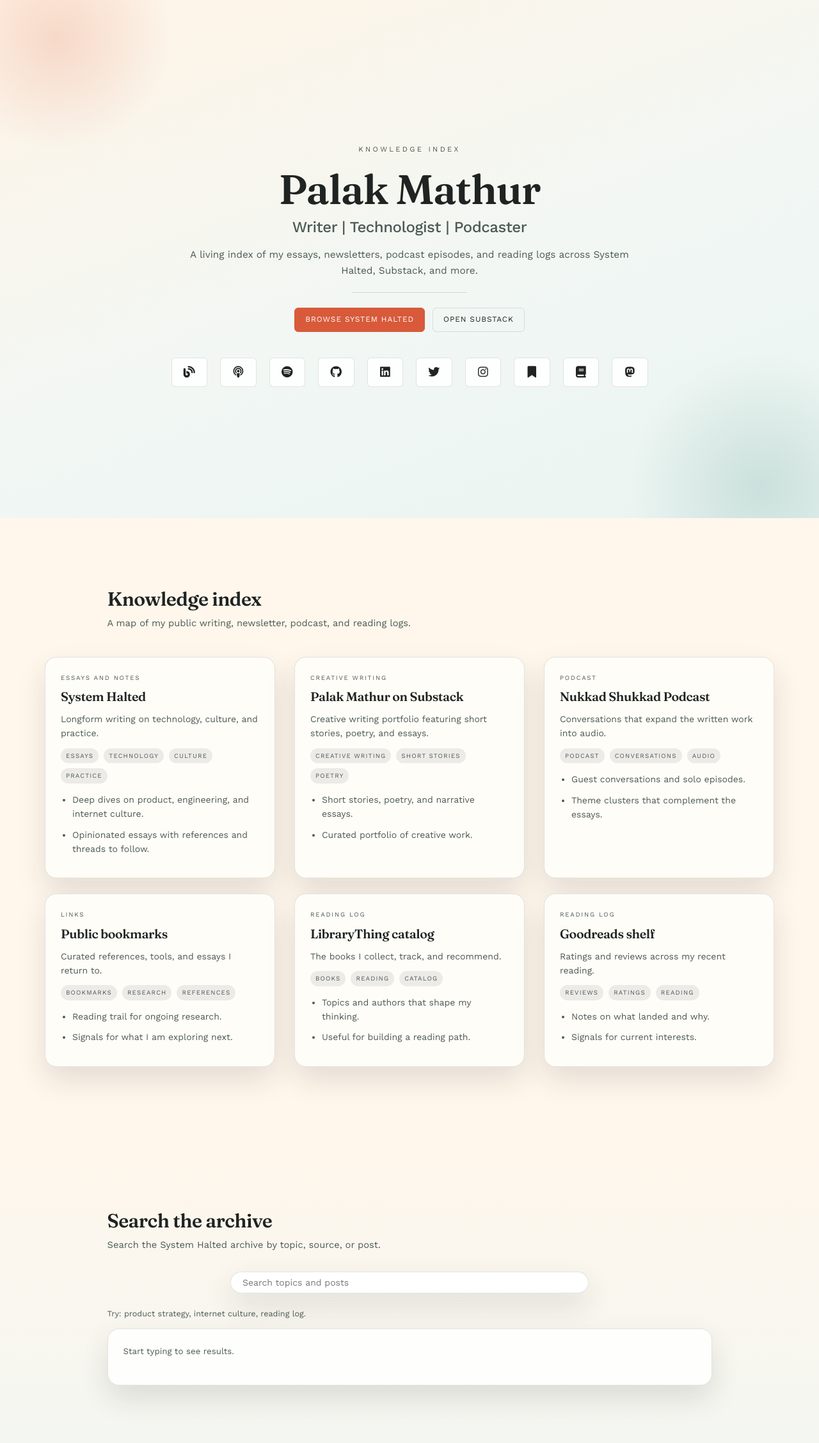
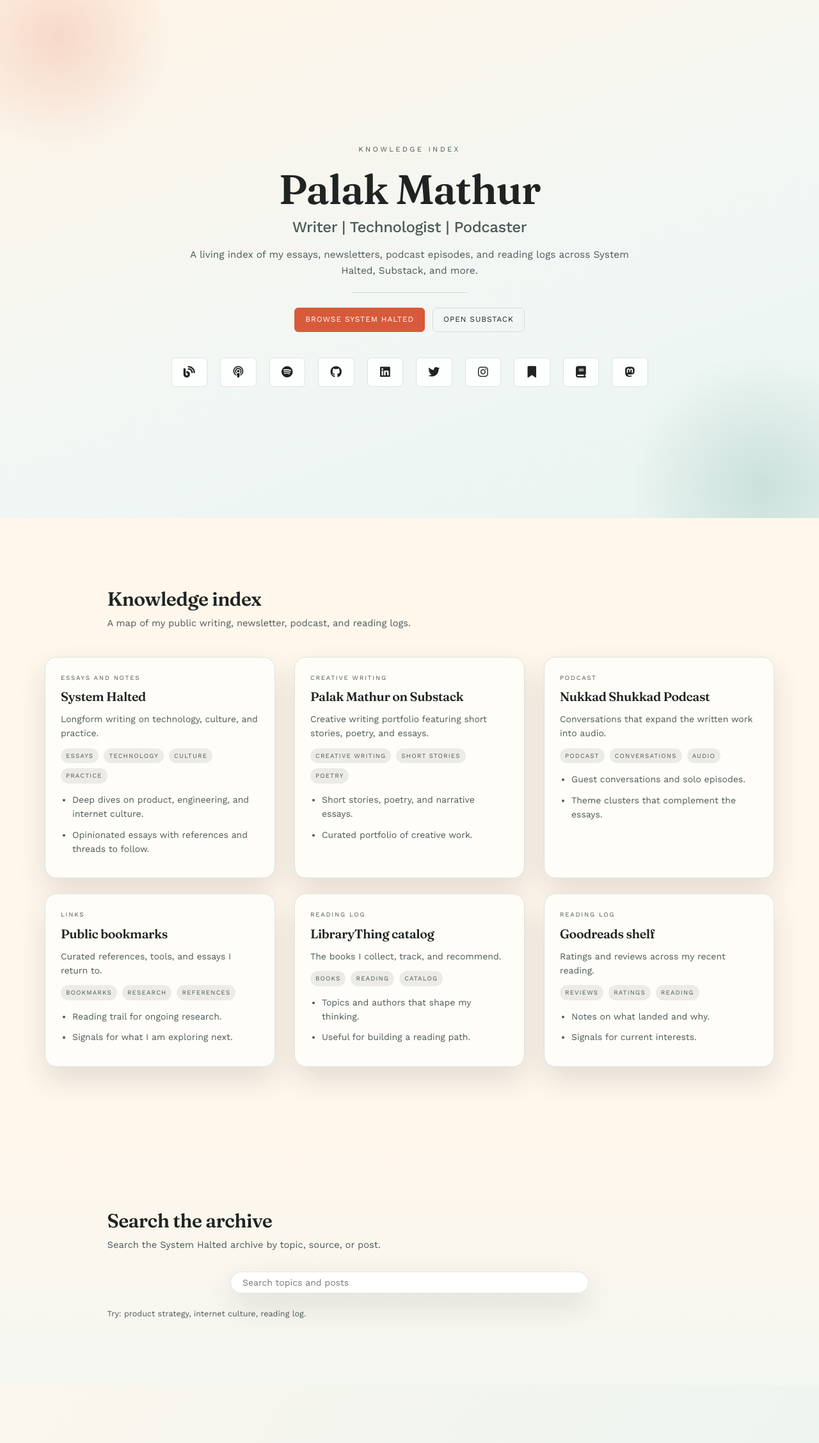
Before and after one commit to systemhalted/about-me, a Jekyll site: the page built from index.html, in a window 1280 px wide. Shown: the whole page at 64% size. Built offline with Jekyll 4.4.1, drawn with Linux system fonts in a browser that asks for light colours; nearby versions of some CDN libraries; after the commit the page ends 2165 px from its top, so only the background shows below that; some of the changed lines change nothing that is shown.

Commit message:
show search panel only for results

```diff
--- a/_includes/knowledge-search.html
+++ b/_includes/knowledge-search.html
@@ -14,9 +14,7 @@
 					</div>
 					<p class="search-hint">Try: product strategy, internet culture, reading log.</p>
 				</div>
-				<div class="search-results search-panel">
-					<div class="search-loading js-search-loading is-hidden">Loading the System Halted index... this can take a few seconds.</div>
-					<div class="search-placeholder js-search-placeholder">Start typing to see results.</div>
+				<div class="search-results search-panel js-search-panel is-hidden">
 					<div class="search-results-list js-search-results-list"></div>
 				</div>
 			</div>
--- a/css/landing-page.css
+++ b/css/landing-page.css
@@ -253,12 +253,6 @@
     border: 1px solid var(--border);
     background-color: rgba(255, 255, 255, 0.85);
     box-shadow: var(--shadow);
-}
-
-.search-loading,
-.search-placeholder {
-    color: var(--muted);
-    font-size: 0.95em;
 }
 
 .search-results-list {
--- a/js/landing-page.js
+++ b/js/landing-page.js
@@ -17,8 +17,7 @@
     var $searchCount = $('.js-search-count');
     var $searchEmpty = $('.js-search-empty');
     var $searchError = $('.js-search-error');
-    var $searchLoading = $('.js-search-loading');
-    var $searchPlaceholder = $('.js-search-placeholder');
+    var $searchPanel = $('.js-search-panel');
     var $searchResultsList = $('.js-search-results-list');
 
     var baseUrl = 'https://systemhalted.in';
@@ -52,9 +51,7 @@
     };
 
     var setLoadingMessage = function(message) {
-        if ($searchLoading.length) {
-            $searchLoading.text(message);
-        }
+        $searchCount.removeClass('is-hidden').text(message);
     };
 
     var resolveIndex = function() {
@@ -179,7 +176,6 @@
         var filtered = [];
         var i;
         $searchResultsList.empty();
-        $searchLoading.addClass('is-hidden');
 
         for (i = 0; i < results.length; i++) {
             var ref = results[i].ref;
@@ -193,11 +189,13 @@
         if (!filtered.length) {
             $searchCount.text('No matches found.');
             $searchEmpty.removeClass('is-hidden');
+            $searchPanel.addClass('is-hidden');
             return;
         }
 
         var total = filtered.length;
         var shown = Math.min(total, maxResults);
+        $searchPanel.removeClass('is-hidden');
         for (i = 0; i < shown; i++) {
             var item = filtered[i];
             var url = normalizeLink(item.link);
@@ -237,22 +235,19 @@
         $searchEmpty.addClass('is-hidden');
         $searchError.addClass('is-hidden');
         $searchCount.removeClass('is-hidden');
+        $searchPanel.addClass('is-hidden');
 
         if (!query) {
-            $searchLoading.addClass('is-hidden');
             $searchResultsList.empty();
-            $searchPlaceholder.removeClass('is-hidden');
             $searchCount.text('');
             $searchCount.addClass('is-hidden');
             return;
         }
 
-        $searchPlaceholder.addClass('is-hidden');
-        $searchCount.text('Searching the archive...');
         if (!indexReady) {
-            $searchLoading.removeClass('is-hidden');
+            setLoadingMessage('Loading the System Halted index... this can take a few seconds.');
         } else {
-            $searchLoading.addClass('is-hidden');
+            $searchCount.text('Searching the archive...');
         }
 
         resolveIndex()
@@ -267,8 +262,8 @@
                 if (lastQuery !== query) {
                     return;
                 }
-                $searchLoading.addClass('is-hidden');
                 $searchCount.text('Search unavailable.');
+                $searchPanel.addClass('is-hidden');
                 showError('Search could not load the archive index. Please try again in a moment.');
             });
     };
```
